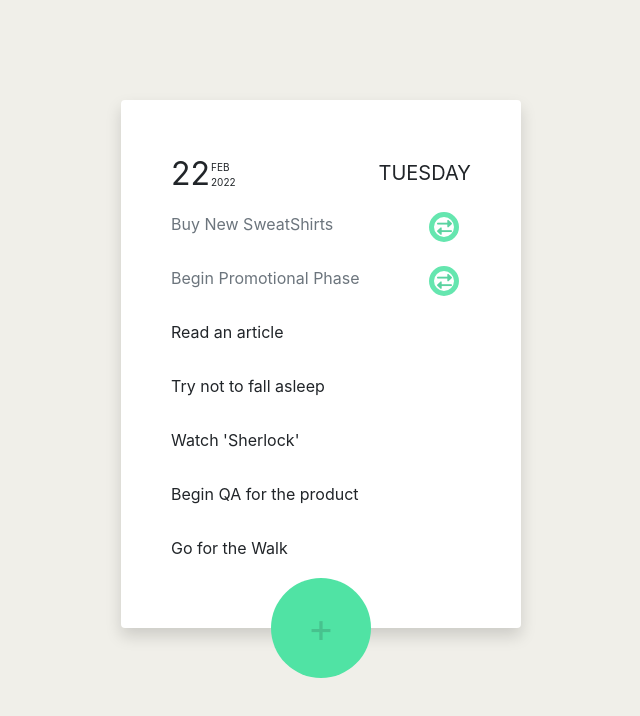
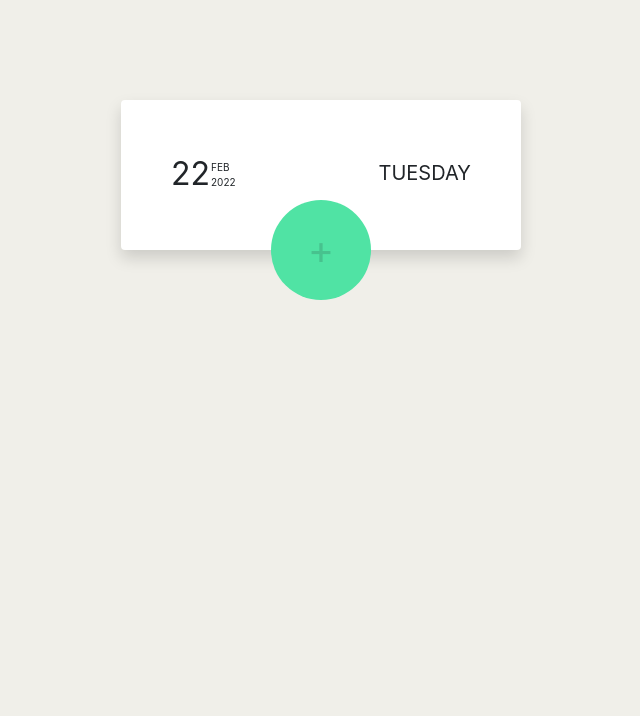
Before and after one commit to kalpshah485/todolist_part_2, a React (Create React App) app: page / in a window 1280 px wide. Shown: the top 716 px of the page, without its empty margins (319-959 px from the left). Built offline with nearby package versions, Linux system fonts and the light colour scheme.

Commit message:
feat:Added items in local storage with expiry date

```diff
--- a/src/TodoList/Todos/TodoInput/TodoInput.js
+++ b/src/TodoList/Todos/TodoInput/TodoInput.js
@@ -9,7 +9,6 @@ function TodoInput(props) {
     },[props.hideBtn])
 
     const handleEnter = (e) => {
-        console.log(e.key);
         if (e.key === 'Enter') {
             if (inputData === '') {
                 alert('Please enter some value')
--- a/src/TodoList/Todos/TodoItem/TodoItem.js
+++ b/src/TodoList/Todos/TodoItem/TodoItem.js
@@ -2,6 +2,7 @@ import React, { useState } from 'react'
 
 function TodoItem(props) {
   const [display, setDisplay] = useState(props.todo.checked);
+
   const handleDisplay = () => {
     if (props.todo.checked) {
       setDisplay(true);
--- a/src/TodoList/Todos/Todos.js
+++ b/src/TodoList/Todos/Todos.js
@@ -1,52 +1,54 @@
-import React, { useState } from 'react';
+import React, { useEffect, useState } from 'react';
 import TodoInput from './TodoInput/TodoInput';
 import TodoItem from './TodoItem/TodoItem'
 
+const getLocalItems = () => {
+    let list = localStorage.getItem('todos');
+
+    if (list) {
+        return JSON.parse(localStorage.getItem('todos'));
+    } else {
+        return [];
+    }
+}
+
+const getExpires = () => {
+    let expDate = localStorage.getItem('expires');
+    if (expDate) {
+        return expDate;
+    } else {
+        return '';
+    }
+}
+
 function Todos(props) {
-    const todoArr = [
-        {
-            title: 'Buy New SweatShirts',
-            checked: true,
-            createdAt: new Date()
-        },
-        {
-            title: 'Begin Promotional Phase',
-            checked: true,
-            createdAt: new Date()
-        },
-        {
-            title: 'Read an article',
-            checked: false,
-            createdAt: new Date()
-        },
-        {
-            title: 'Try not to fall asleep',
-            checked: false,
-            createdAt: new Date()
-        },
-        {
-            title: 'Watch \'Sherlock\'',
-            checked: false,
-            createdAt: new Date()
-        },
-        {
-            title: 'Begin QA for the product',
-            checked: false,
-            createdAt: new Date()
-        },
-        {
-            title: 'Go for the Walk',
-            checked: false,
-            createdAt: new Date()
+    const today = new Date();
+    const date = today.getFullYear() + '-' + (today.getMonth() + 1) + '-' + (today.getDate());
+    const expiry = today.getFullYear() + '-' + (today.getMonth() + 1) + '-' + (today.getDate() + 1);
+    const expires = getExpires();
+    const [todos, setTodos] = useState(getLocalItems());
+    useEffect(() => {
+        if (date >= expires) {
+            console.log("removed");
+            setTodos([]);
         }
-    ]
-    const [todos, setTodos] = useState(todoArr);
+    },[]);
+    useEffect(() => {
+        if (todos.length === 0) {
+            console.log("setted expDate");
+            localStorage.setItem('expires', expiry);
+        } else if (!expires){
+            console.log("setted expDate");
+            localStorage.setItem('expires', expiry);
+        }
+        localStorage.setItem('todos', JSON.stringify(todos));
+    }, [todos,expiry]);
     const toggleCheck = (index) => {
         let newTodos = [...todos];
-        if (todos[index].checked) {
-            todos[index].checked = false;
+        if (newTodos[index].checked) {
+            newTodos[index].checked = false;
         }else{
-            todos[index].checked = true;
+            newTodos[index].checked = true;
         }
         setTodos(newTodos);
     }
```
